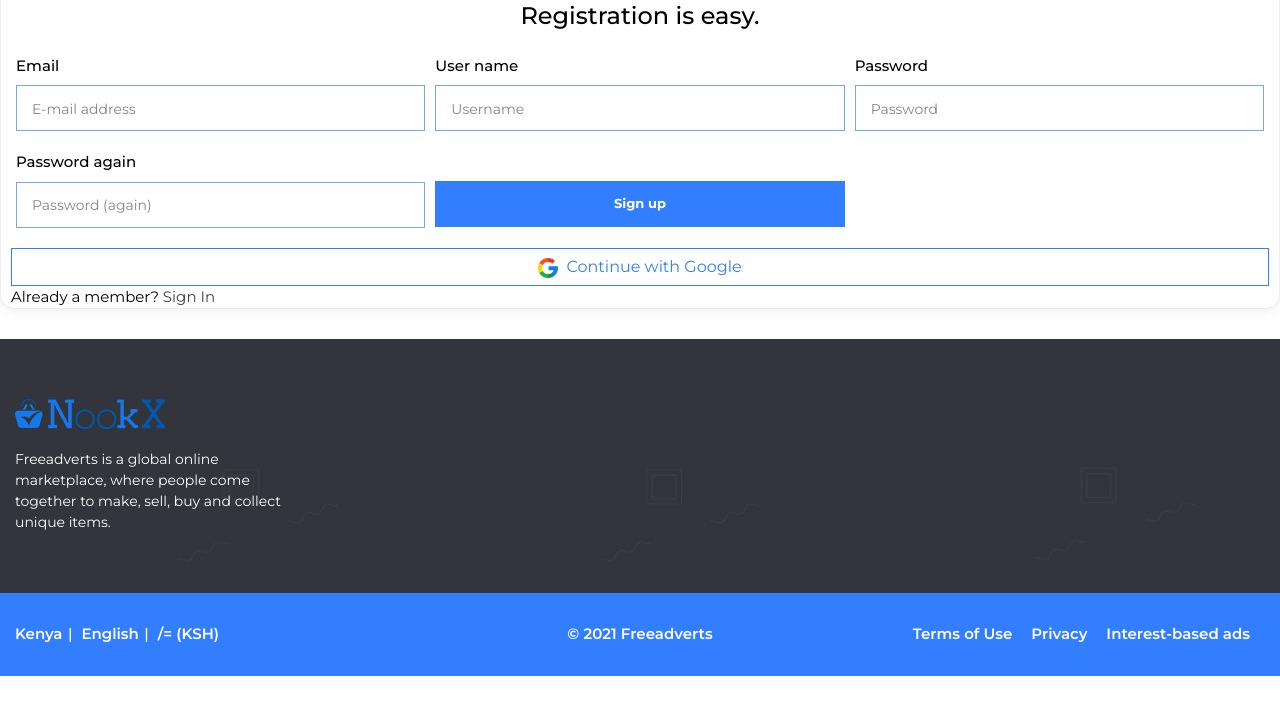
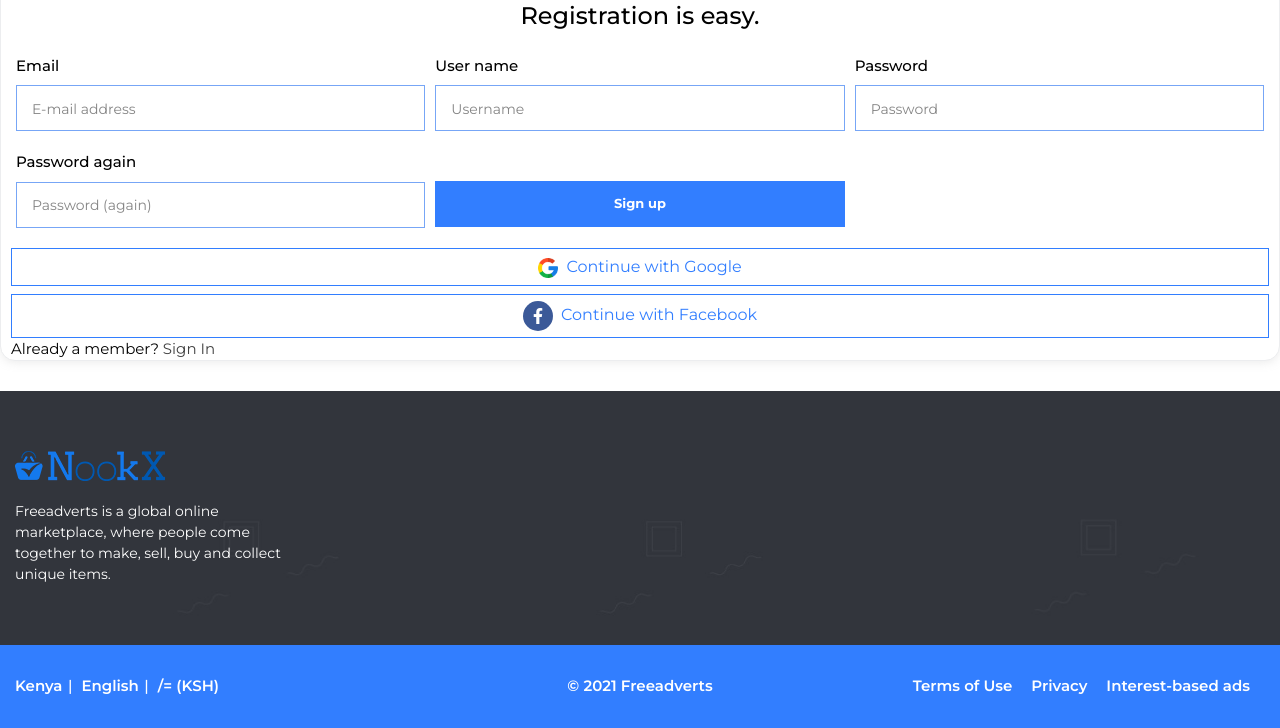
Before and after one commit to danalvin/freeadd, a Django app: page /accounts/signup/ in a window 1280 px wide. Shown: the part 123-851 px from the top of the page. Before the commit the page ends 799 px from the top, so only its background shows below. Run offline with Django 3.2, Linux system fonts and the light colour scheme; parts of the project's set-up code (start-up, migrations or seed data) failed here and were passed over; some libraries are stand-ins or nearby versions.

Commit message:
Facebook

```diff
--- a/templates/account/login.html
+++ b/templates/account/login.html
@@ -51,6 +51,8 @@
               </div>
               <a href="{% provider_login_url 'google' %}" class="btn btn-outline-primary btn-block">
                 <img src="{% static '/img/google.png'%}" class="img-fluid mr-1" alt="google"> Continue with Google </a>
+              <a href="{% provider_login_url 'facebook' %}" class="btn btn-outline-primary btn-block">
+                <i class="fab fb-icon fa-facebook-f mr-1"></i> Continue with Facebook </a>
               <div class="text-center member">Already a member? <a href="/accounts/signup">Sign In</a>
               </div>
             </form>
--- a/templates/account/signup.html
+++ b/templates/account/signup.html
@@ -59,6 +59,8 @@
               </div>
               <a href="{% provider_login_url 'google' %}" class="btn btn-outline-primary btn-block">
                 <img src="{% static '/img/google.png'%}" class="img-fluid mr-1" alt="google"> Continue with Google </a>
+              <a href="{% provider_login_url 'facebook' %}" class="btn btn-outline-primary btn-block">
+                <i class="fab fb-icon fa-facebook-f mr-1"></i> Continue with Facebook </a>
               <div class="text-center member">Already a member? <a href="accounts/login/">Sign In</a>
               </div>
               </div>
```
